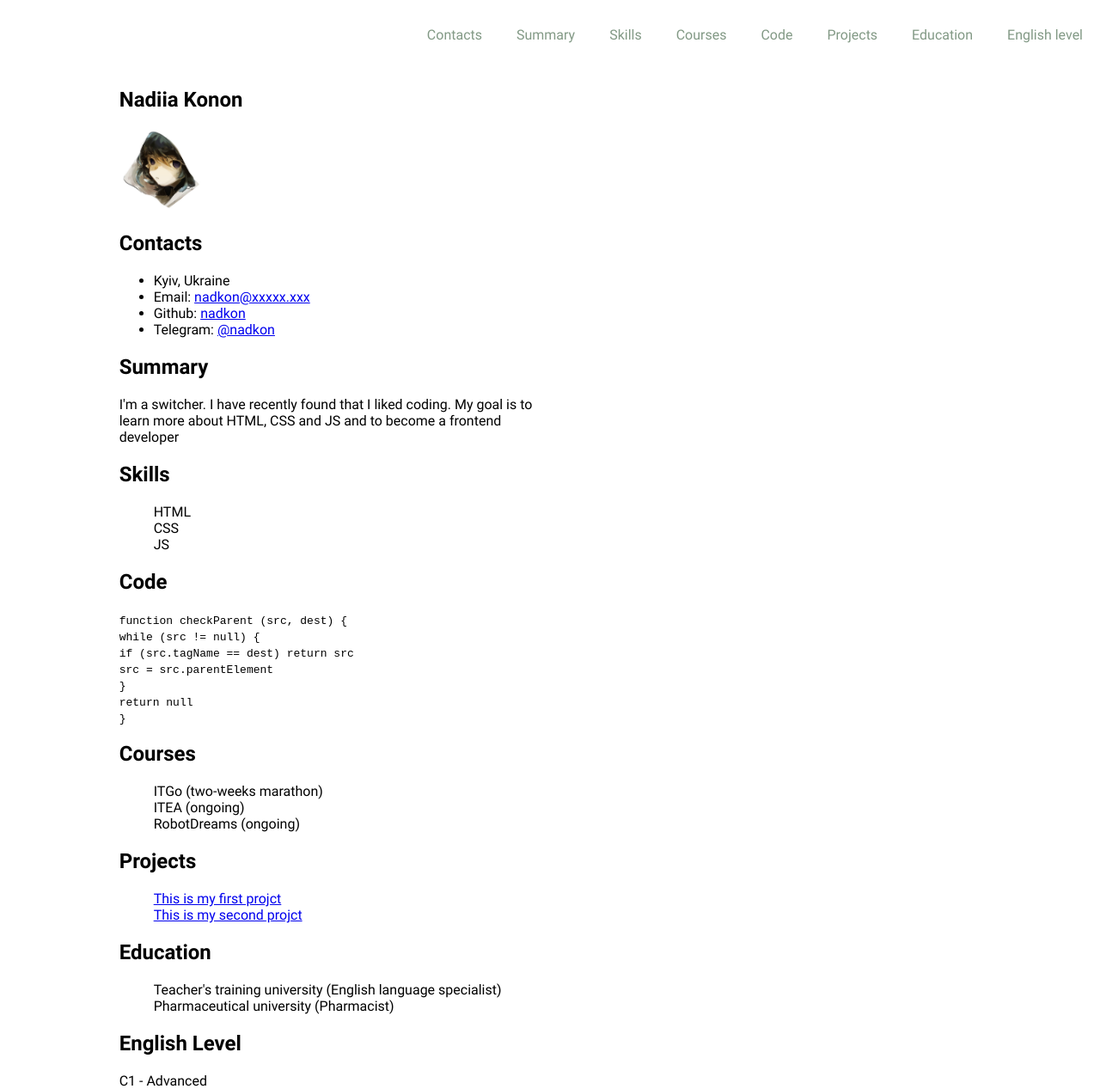
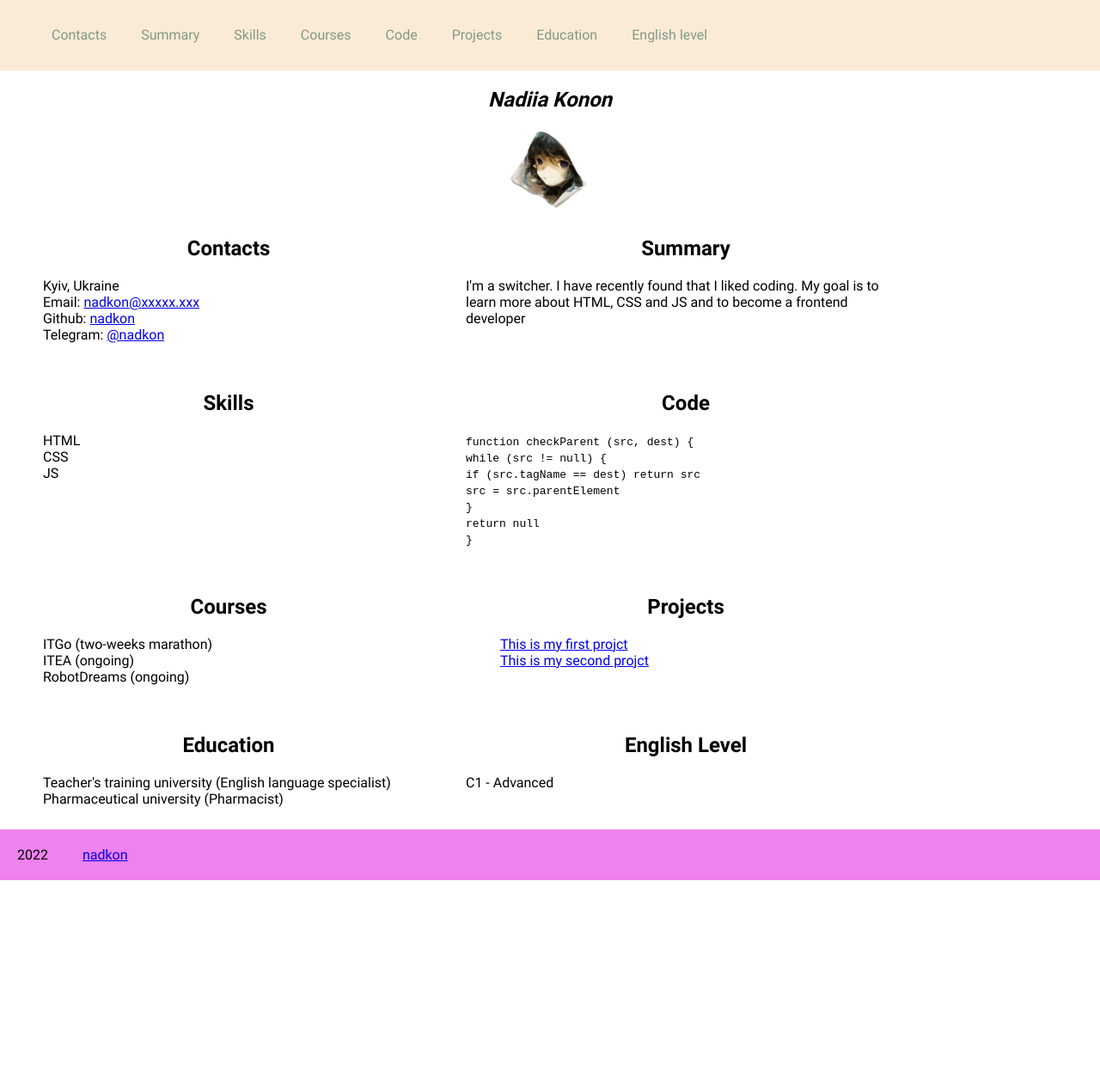
Before and after one commit to Nadkon/rsschool-cv, a plain HTML site: page index.html in a window 1280 px wide. Shown: the whole page at 86% size. After the commit the page ends 1024 px from the top, so only its background shows below. Drawn offline with Linux system fonts and the light colour scheme.

Commit message:
feat: added sticky to the header; updated css and html

```diff
--- a/index.html
+++ b/index.html
@@ -46,11 +46,16 @@
       </div>
     </header>
     <main class="main main-container">
+      <section class="section section-header" id="profile">
+        <h1 class="section-title">Nadiia Konon</h1>
+        <img
+          src="./assets/img/Me-picture.png"
+          alt="my avatar"
+          width="100"
+          class="my-img"
+        />
+      </section>
       <div class="container">
-        <section class="section" id="profile">
-          <h1 class="section-title">Nadiia Konon</h1>
-          <img src="./assets/img/Me-picture.png" alt="my avatar" width="100" />
-        </section>
         <section class="section" id="contacts">
           <h2 class="section-title">Contacts</h2>
           <ul class="contact-list">
@@ -133,7 +138,8 @@
     </main>
     <footer class="footer">
       <div class="container">
-        <!-- добавить ссылку на ваш гитхаб, год создания приложения, логотип курса со ссылкой на курс -->
+        <span class="footer-year">2022</span>
+        <a href="https://github.com/Nadkon/rsschool-cv" class="footer-link">nadkon</a>
       </div>
     </footer>
   </body>
--- a/style.css
+++ b/style.css
@@ -38,6 +38,11 @@ body {
   margin: 0 auto;
 }
 
+.header {
+  background-color: antiquewhite;
+  position: sticky;
+  top: 0;
+}
 .nav-list {
   display: flex;
   justify-content: flex-end;
@@ -61,17 +66,41 @@ body {
   color: #4d2323;
 }
 
-.main-container {
+.container {
   display: flex;
   flex-wrap: wrap;
 }
 
 .section {
-  width: 50%;
+  width: 40%;
+  margin: 10px;
 }
 
-.section-list {
+.section-title {
+  text-align: center;
+}
+
+.section-header {
+  margin: 0 auto;
+  font-style: oblique;
+}
+
+.my-img {
+  display: block;
+  margin: 0 auto;
+}
+.section-list,
+.contact-list {
   list-style: none;
+}
+
+.footer {
+  background-color: violet;
+}
+
+.footer-year,
+.footer-link {
+  padding: 20px;
 }
 
 @media (max-width: 768px) {
```
